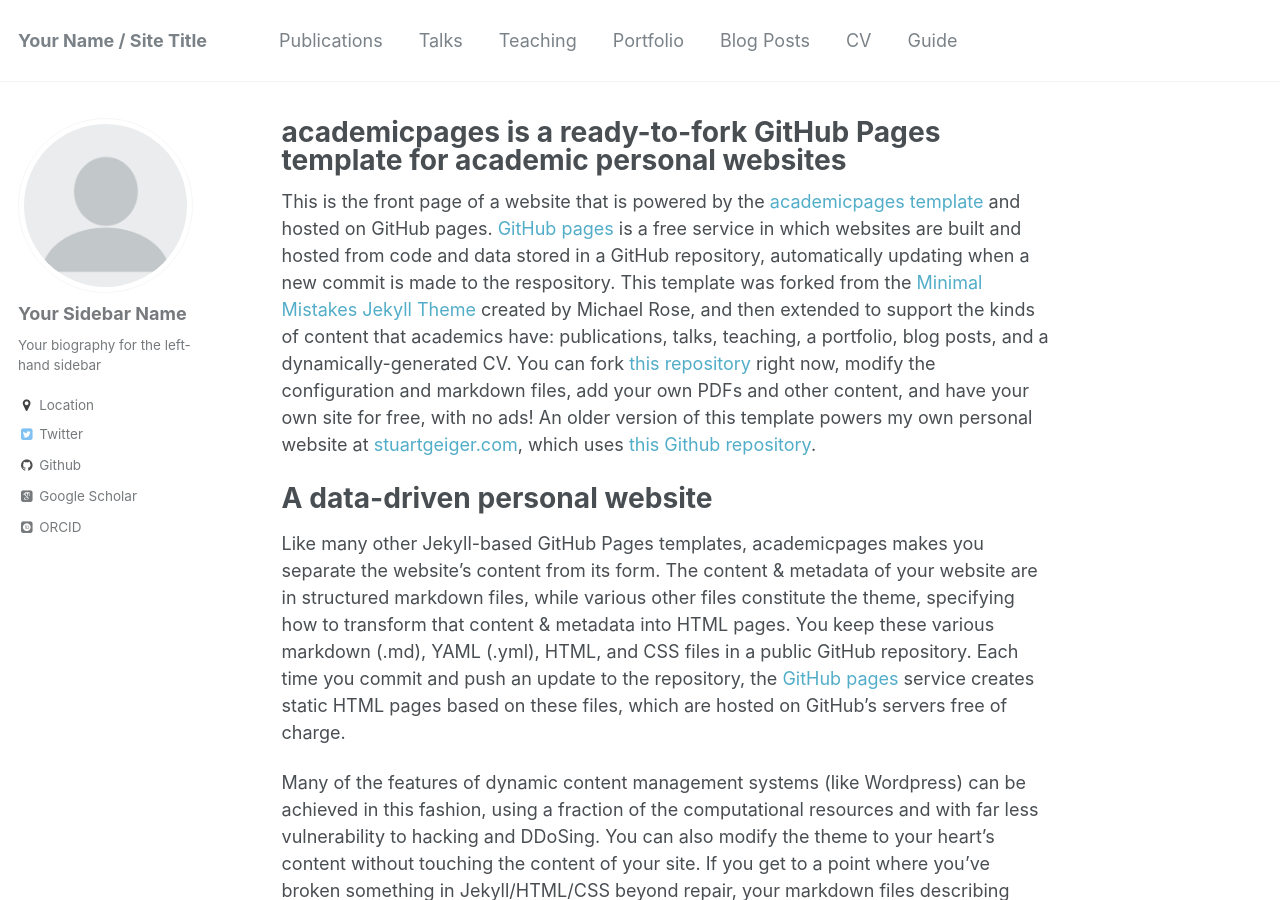
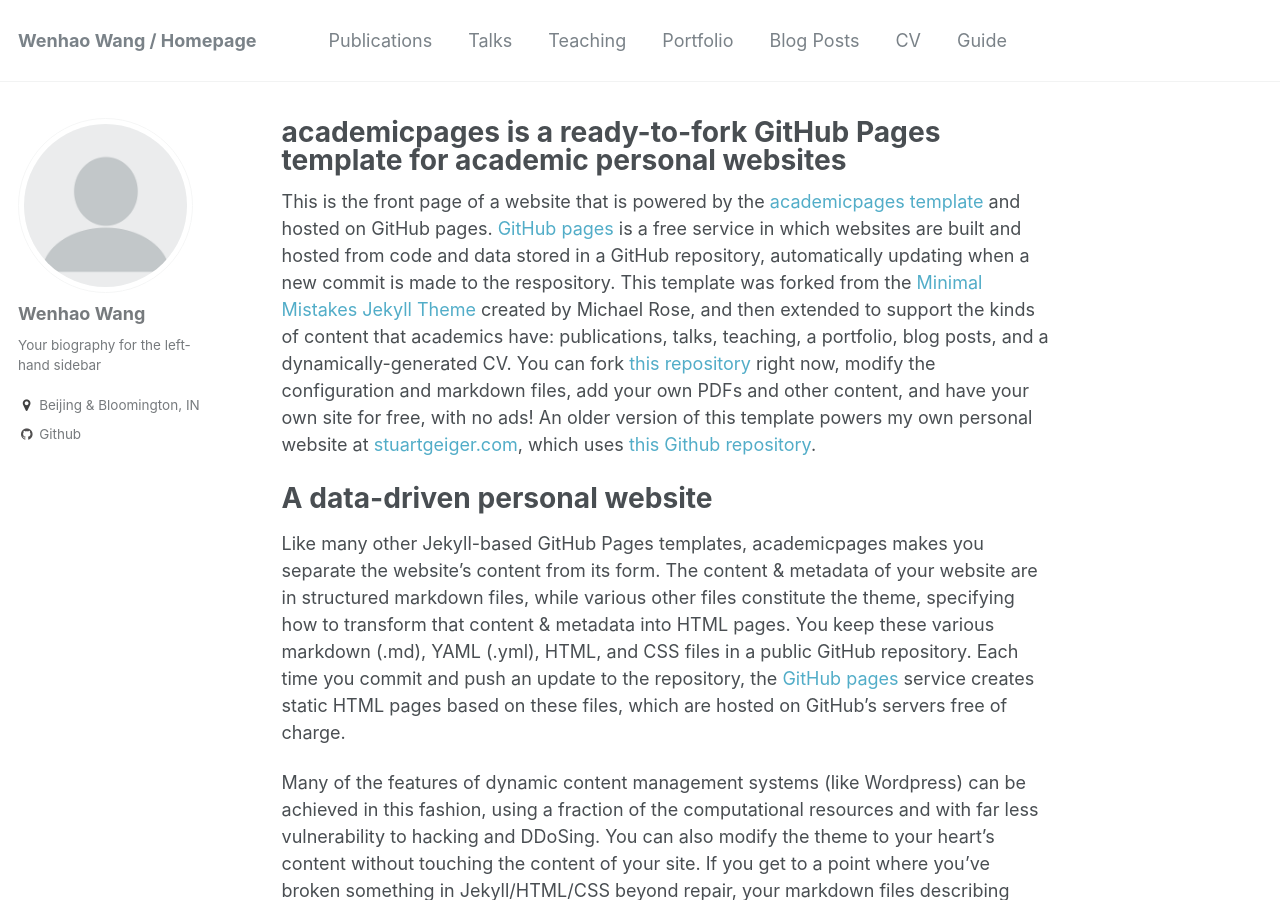
Before and after one commit to wenhao19/heartever.github.io, a Jekyll site: the page built from _pages/about.md, in a window 1280 px wide and 900 px high. Built offline with Jekyll 4.4.1, drawn with Linux system fonts in a browser that asks for light colours; some web fonts are replaced; some of the changed text lies outside the part shown.

Commit message:
Update _config.yml

```diff
--- a/_config.yml
+++ b/_config.yml
@@ -7,13 +7,13 @@
 
 # Site Settings
 locale                   : "en-US"
-title                    : "Your Name / Site Title"
+title                    : "Wenhao Wang / Homepage"
 title_separator          : "-"
-name                     : &name "Your Name"
-description              : &description "personal description"
-url                      : https://academicpages.github.io # the base hostname & protocol for your site e.g. "https://mmistakes.github.io"
+name                     : &name "Wenhao Wang"
+description              : &description "Research Assistant Professor at Institute of Information Engineering, currently visiting Indiana University Bloomington"
+url                      : https://heartever.github.io # the base hostname & protocol for your site e.g. "https://mmistakes.github.io"
 baseurl                  : "" # the subpath of your site, e.g. "/blog"
-repository               : "academicpages/academicpages.github.io"
+repository               : "heartever/heartever.github.io"
 teaser                   :  # filename of teaser fallback teaser image placed in /images/, .e.g. "500x300.png"
 breadcrumbs              : false # true, false (default)
 words_per_minute         : 160
@@ -55,18 +55,18 @@
 
 # Social Sharing
 twitter:
-  username               : &twitter
-facebook:
-  username               :
-  app_id                 :
-  publisher              :
+  username               : &heartever
+#facebook:
+#  username               :
+ # app_id                 :
+#  publisher              :
 og_image                 :  # Open Graph/Twitter default site image
 # For specifying social profiles
 # - https://developers.google.com/structured-data/customize/social-profiles
-social:
-  type                   : # Person or Organization (defaults to Person)
-  name                   : # If the user or organization name differs from the site's name
-  links: # An array of links to social media profiles
+#social:
+#  type                   : # Person or Organization (defaults to Person)
+#  name                   : # If the user or organization name differs from the site's name
+ # links: # An array of links to social media profiles
 
 
 # Analytics
@@ -78,12 +78,12 @@
 
 # Site Author
 author:
-  name             : "Your Sidebar Name"
+  name             : "Wenhao Wang"
   avatar           : "profile.png"
   bio              : "Your biography for the left-hand sidebar"
-  location         : "Location"
+  location         : "Beijing & Bloomington, IN"
   employer         :
-  googlescholar    : "http://yourfullgooglescholarurl.com"
+#  googlescholar    : "http://yourfullgooglescholarurl.com"
   email            :
   uri              :
   bitbucket        :
@@ -98,13 +98,13 @@
   instagram        :
   lastfm           :
   linkedin         :
-  orcid            : "http://orcid.org/yourorcidurl"
+#  orcid            : "http://orcid.org/yourorcidurl"
   pinterest        :
   soundcloud       :
   stackoverflow    : # http://stackoverflow.com/users/123456/username
   steam            :
   tumblr           :
-  twitter          : "replacethistwitterhandle"
+#  twitter          : "replacethistwitterhandle"
   vine             :
   weibo            :
   xing             :
```
